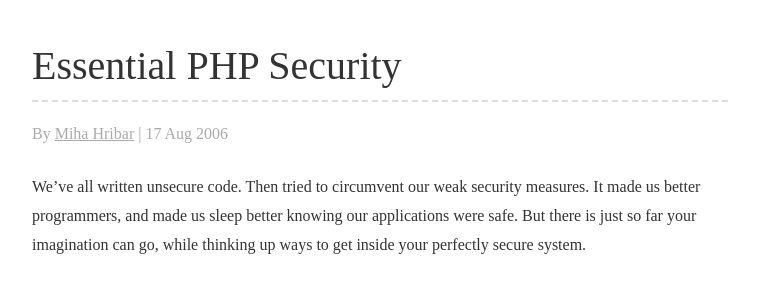
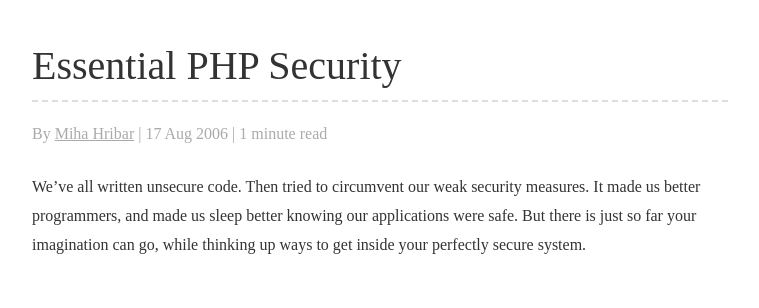
Before and after one commit to mihahribar/mihahribar.github.io, a Jekyll site: the page built from _posts/2006-08-17-essential-php-security.md, in a window 1280 px wide. Shown: the top 308 px of the page, without its empty margins (260-1019 px from the left). Built offline with Jekyll 4.4.1, drawn with Linux system fonts in a browser that asks for light colours.

Commit message:
added read time info on posts

```diff
--- /dev/null
+++ b/_includes/read_time.html
@@ -0,0 +1,8 @@
+<span class="reading-time" title="Estimated read time">
+  {% assign words = content | number_of_words %}
+  {% if words < 360 %}
+    1
+  {% else %}
+    {{ words | divided_by:180 }}
+  {% endif %} minute read
+</span>
--- a/_layouts/post.html
+++ b/_layouts/post.html
@@ -4,7 +4,7 @@ layout: default
 <article>
 	<header>
 		<h1>{{ page.title }}</h1>
-		<p>By <a href="/" rel="author">Miha Hribar</a> | <time datetime="{{ page.date | date:"%Y-%m-%d" }}">{{ page.date | date_to_string }}</time></p>
+		<p>By <a href="/" rel="author">Miha Hribar</a> | <time datetime="{{ page.date | date:"%Y-%m-%d" }}">{{ page.date | date_to_string }}</time> | {% include read_time.html %}</p>
 	</header>
 	{{ content }}
 </article>
```
